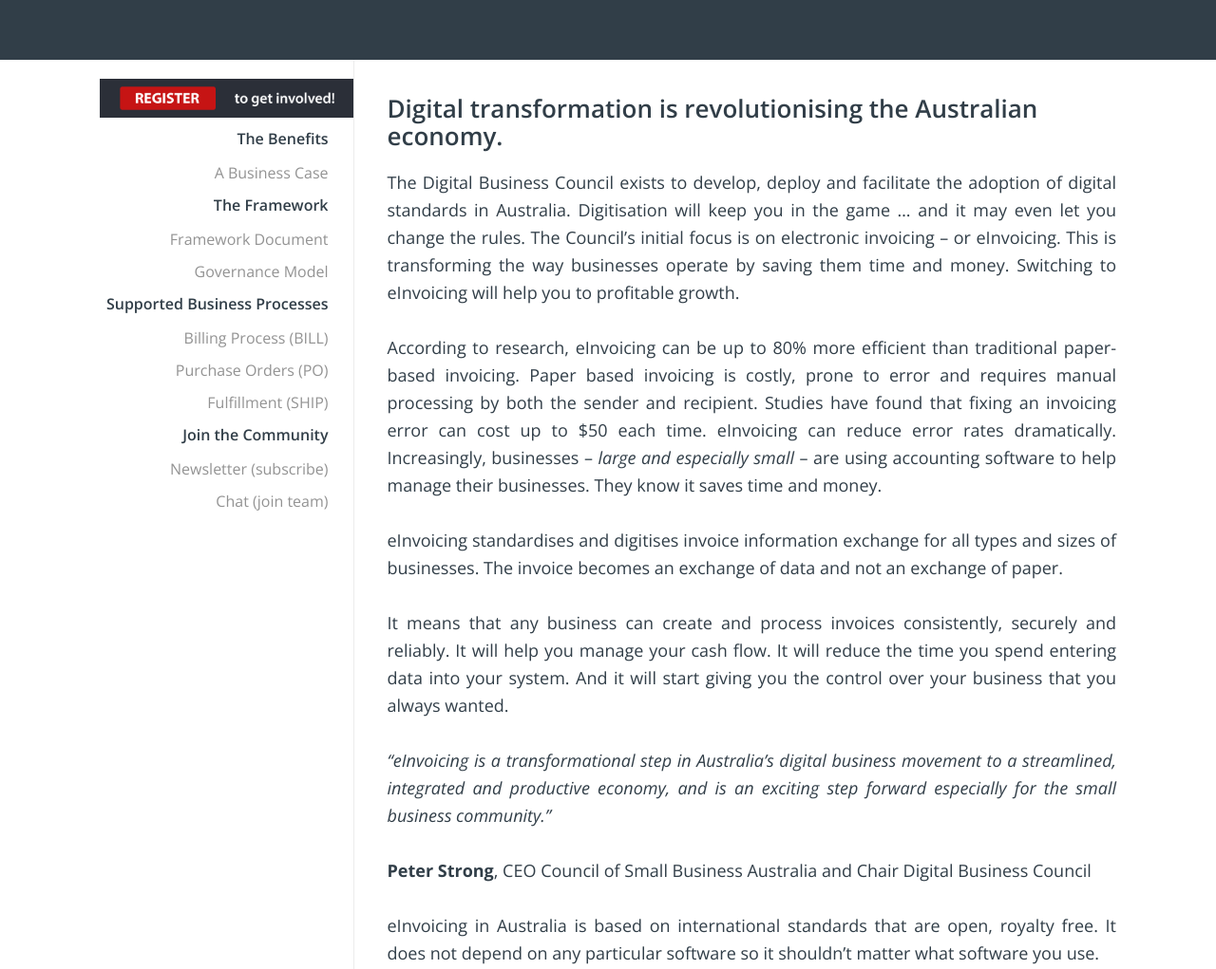
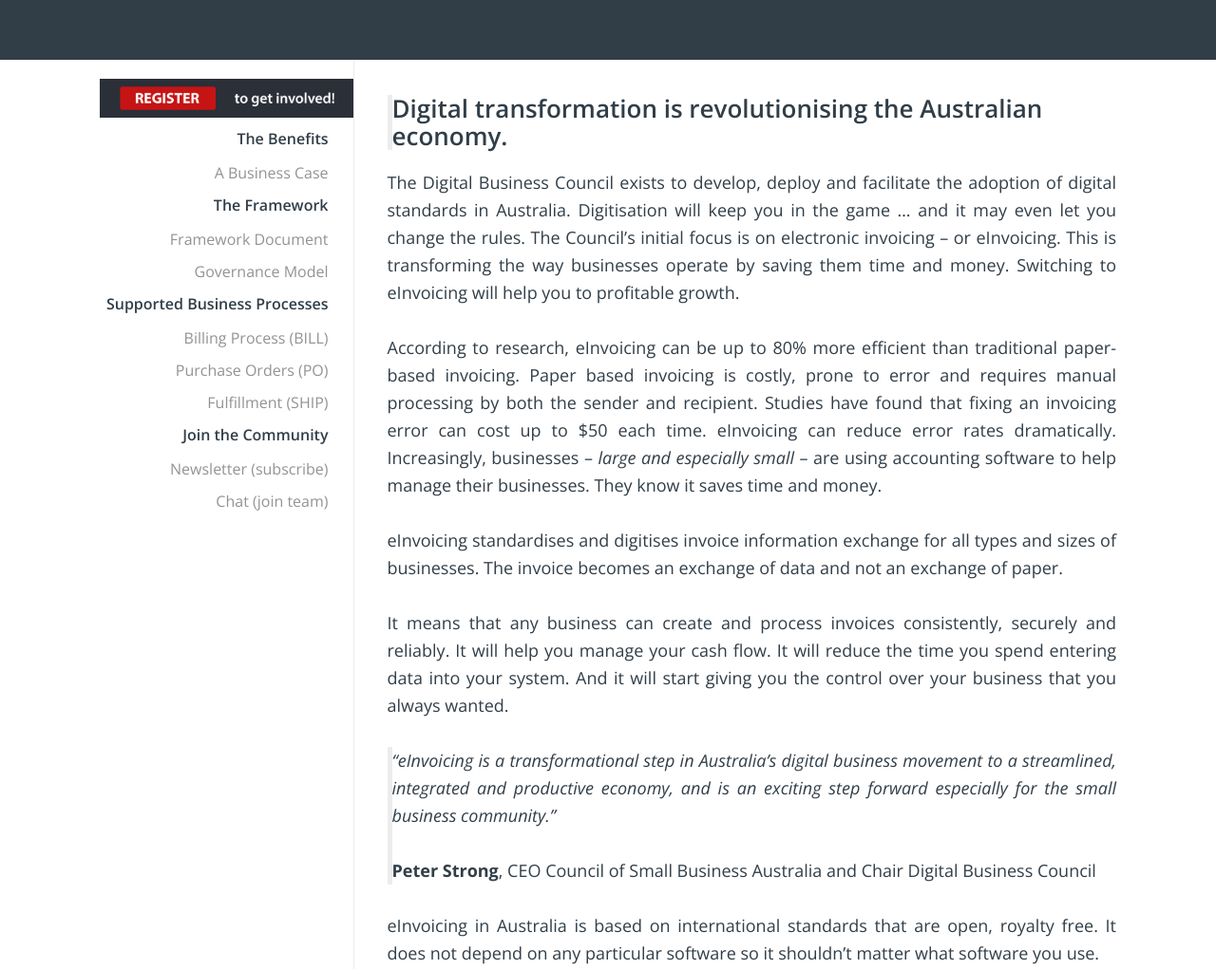
Before and after one commit to Digital-Business-Council/Digital-Business-Council.github.io, a Jekyll site: the page built from index.md, in a window 1280 px wide. Shown: the part 230-1251 px from the top of the page at 95% size. Built offline with Jekyll 4.4.1, drawn with Linux system fonts in a browser that asks for light colours.

Commit message:
Update _content.scss

```diff
--- a/_sass/_content.scss
+++ b/_sass/_content.scss
@@ -21,6 +21,7 @@
     font-size: 23px;
     font-weight: 600;
     margin: 0 0 15px 0;
+
     padding: 0;
   }
 
@@ -82,7 +83,9 @@
 
   }
 
-
+  blockquote {
+    border-left: 5px solid $app-light-grey;
+  }
 
 
 }
```
